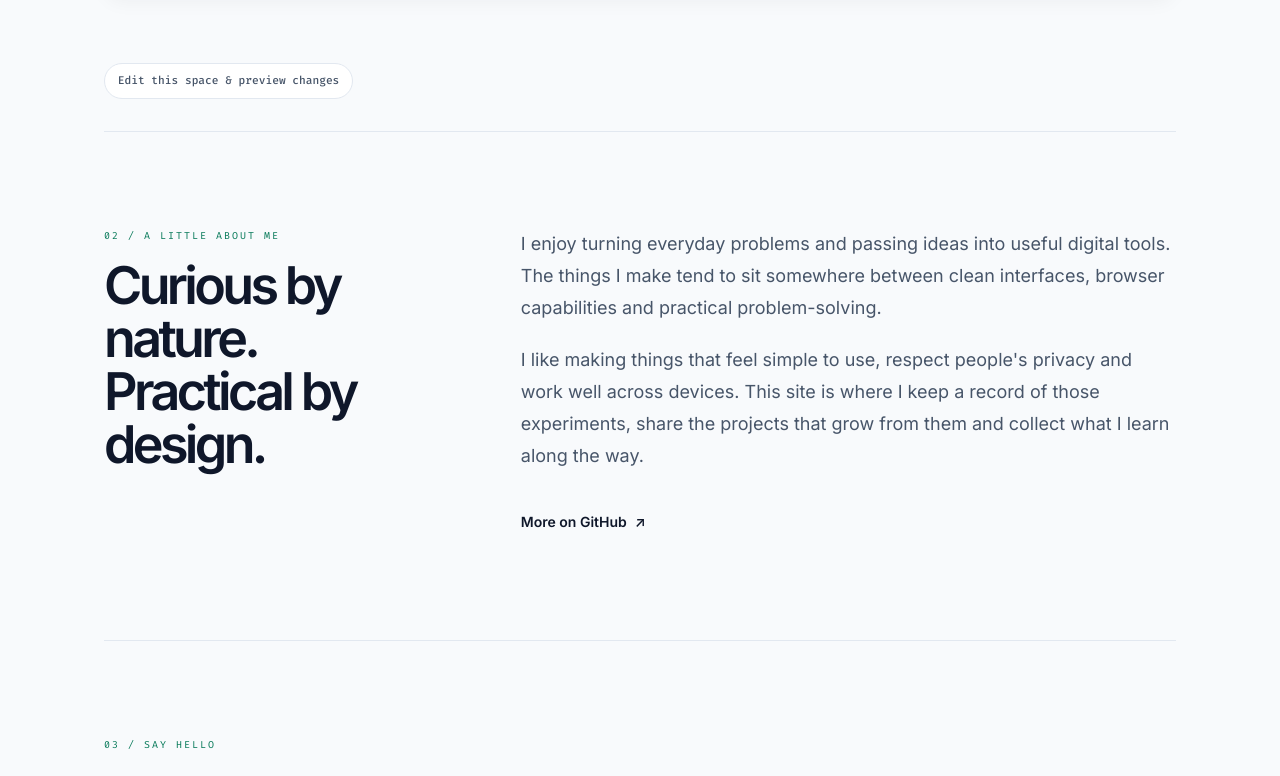
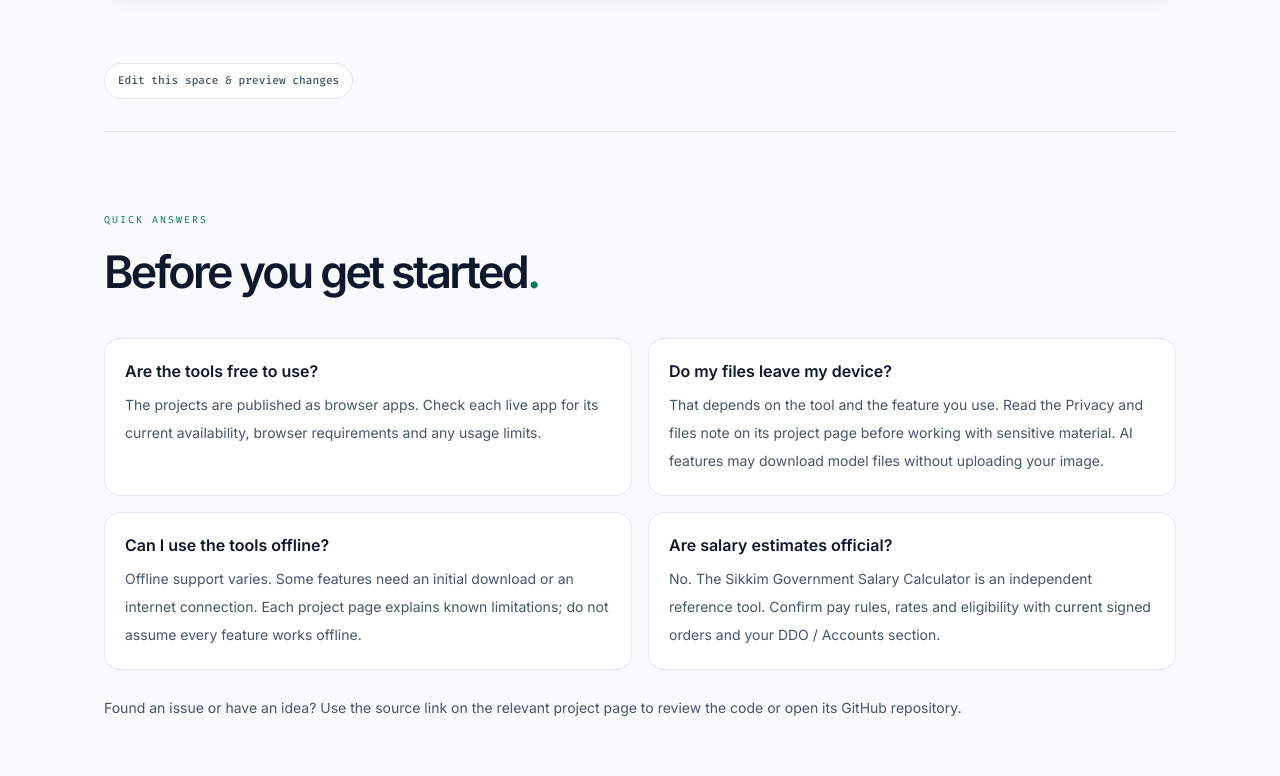
Before and after one commit to leenusdarnal/leenusdarnal.github.io, a SvelteKit app: page / in a window 1280 px wide. Shown: the part 4762-5538 px from the top of the page. Built offline with nearby package versions, Linux system fonts and the light colour scheme; no server answers.

Commit message:
ux: add practical homepage FAQ for hybrid audience

```diff
--- a/src/routes/+page.svelte
+++ b/src/routes/+page.svelte
@@ -350,6 +350,30 @@
     </section>
     {/if}
 
+    <section id="faq" aria-labelledby="faq-heading" class="scroll-mt-12 border-t border-[var(--line)] py-16 sm:py-20">
+      <p class="font-mono text-[10px] uppercase tracking-[0.2em] text-[var(--accent)]">QUICK ANSWERS</p>
+      <h2 id="faq-heading" class="mt-3 text-[clamp(1.8rem,6vw,2.8rem)] font-semibold tracking-[-0.06em]">Before you get started<span class="text-[var(--accent)]">.</span></h2>
+      <div class="mt-8 grid gap-4 md:grid-cols-2">
+        <article class="rounded-2xl border border-[var(--line)] bg-[var(--panel)] p-5">
+          <h3 class="font-semibold">Are the tools free to use?</h3>
+          <p class="mt-2 text-sm leading-7 text-[var(--muted)]">The projects are published as browser apps. Check each live app for its current availability, browser requirements and any usage limits.</p>
+        </article>
+        <article class="rounded-2xl border border-[var(--line)] bg-[var(--panel)] p-5">
+          <h3 class="font-semibold">Do my files leave my device?</h3>
+          <p class="mt-2 text-sm leading-7 text-[var(--muted)]">That depends on the tool and the feature you use. Read the Privacy and files note on its project page before working with sensitive material. AI features may download model files without uploading your image.</p>
+        </article>
+        <article class="rounded-2xl border border-[var(--line)] bg-[var(--panel)] p-5">
+          <h3 class="font-semibold">Can I use the tools offline?</h3>
+          <p class="mt-2 text-sm leading-7 text-[var(--muted)]">Offline support varies. Some features need an initial download or an internet connection. Each project page explains known limitations; do not assume every feature works offline.</p>
+        </article>
+        <article class="rounded-2xl border border-[var(--line)] bg-[var(--panel)] p-5">
+          <h3 class="font-semibold">Are salary estimates official?</h3>
+          <p class="mt-2 text-sm leading-7 text-[var(--muted)]">No. The Sikkim Government Salary Calculator is an independent reference tool. Confirm pay rules, rates and eligibility with current signed orders and your DDO / Accounts section.</p>
+        </article>
+      </div>
+      <p class="mt-6 text-sm leading-7 text-[var(--muted)]">Found an issue or have an idea? Use the source link on the relevant project page to review the code or open its GitHub repository.</p>
+    </section>
+
     {#if personalSpaceConfig.sections.about}
     <section id="about" aria-labelledby="about-heading" class="scroll-mt-12 border-t border-[var(--line)] py-16 sm:py-20 lg:py-24">
       <div class="grid gap-8 md:grid-cols-[0.7fr_1.3fr] md:gap-16">
```
